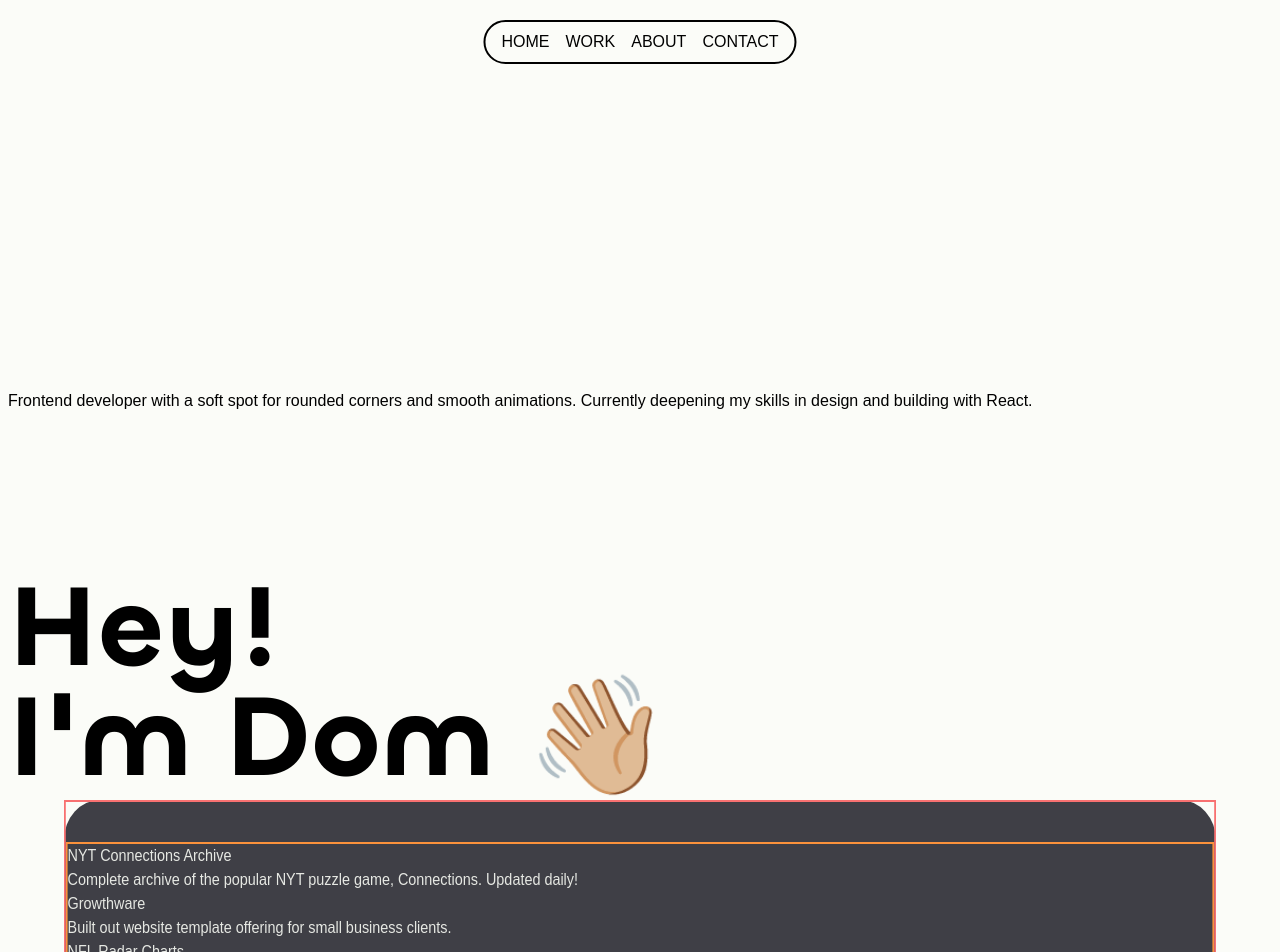
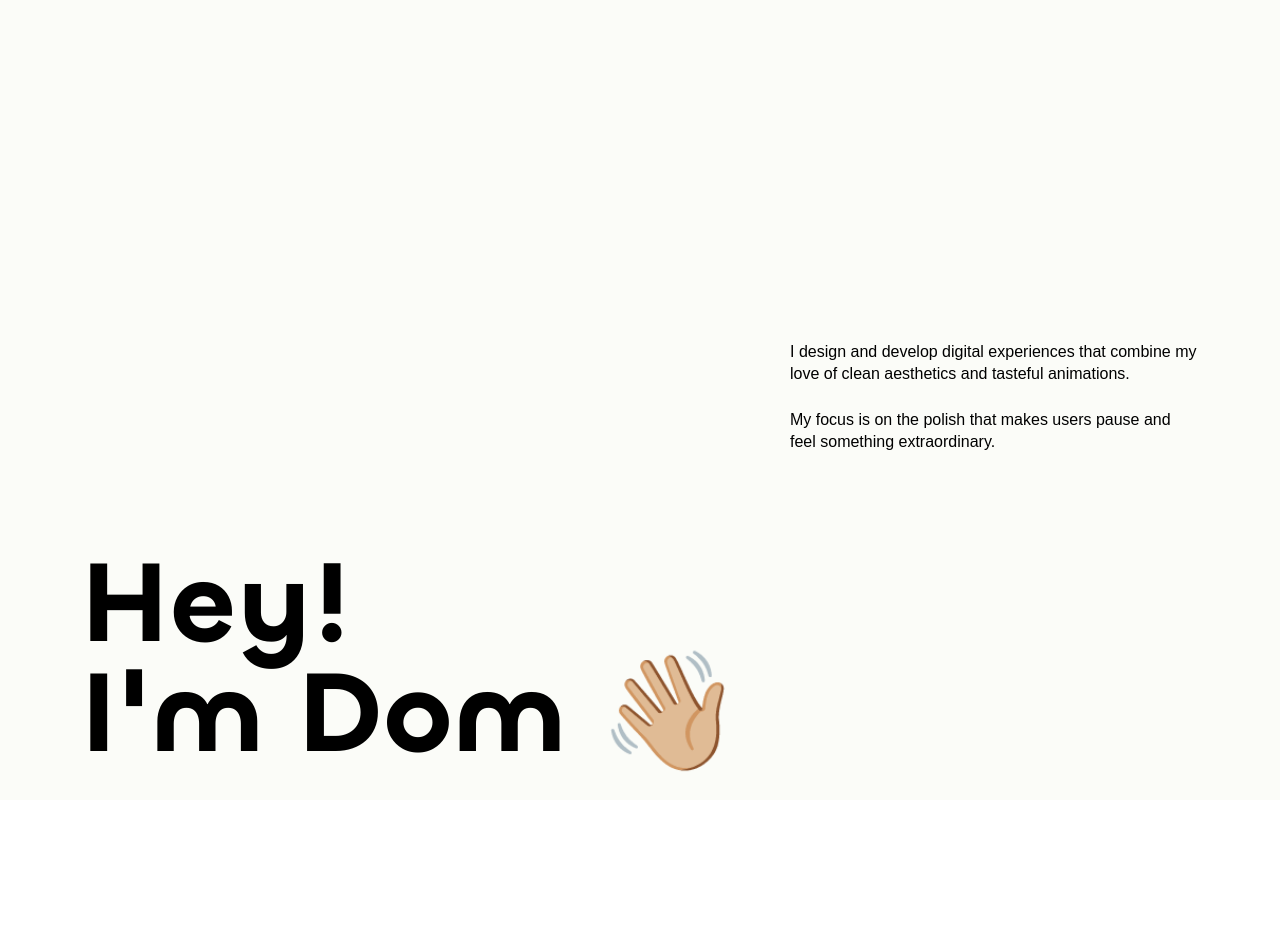
Before and after one commit to domsantini/portfolio2, a Next.js app: page / in a window 1280 px wide. Shown: the top 952 px of the page. After the commit the page ends 800 px from the top, so only its background shows below. Built offline with nearby package versions, Linux system fonts and the light colour scheme; a web font is replaced by a local one.

Commit message:
Finish landing copy and layout

```diff
--- a/app/components/LandingSection.jsx
+++ b/app/components/LandingSection.jsx
@@ -1,23 +1,17 @@
 "use client";
-import React from "react";
-import { motion, useTransform } from "framer-motion";
 
-export default function LandingSection({ scrollYProgress }) {
-
-  // const input = [0,1]
-  // const output = [1,0]
-  const input = [0,0.3,0.5]
-  const output = [1,0.1,0]
-  const opacity = useTransform(scrollYProgress, input, output)
-  const y = useTransform(scrollYProgress,[0,1],[0,-100])
-
+export default function LandingSection() {
   return (
-    <motion.section style={{ opacity, y }} className="sticky top-0 h-screen">
-      <div className='relative w-full h-screen flex flex-col justify-end p-2'>
-        <p className='text-balance mb-40'>
-          Frontend developer with a soft spot for rounded corners and smooth
-          animations. Currently deepening my skills in design and building with
-          React.
+    <section className="h-[100dvh] p-4 md:px-8 lg:px-20 lg:pb-8">
+      <div className='flex flex-col justify-end h-full'>
+        <p className='text-sm lg:text-base leading-3 text-pretty mb-24 ml-auto mr-0 max-w-[285px] lg:max-w-[410px]'>
+          <span className='block  leading-snug'>
+            I design and develop digital experiences that combine my love of clean aesthetics and tasteful animations.
+          </span>
+          <br />
+          <span className='block leading-snug'>
+            My focus is on the polish that makes users pause and feel something extraordinary.
+          </span>
         </p>
         <h1 className="font-chillax font-semibold text-[clamp(50px,9vw,140px)] leading-[0.95]">
           Hey!
@@ -25,6 +19,6 @@ export default function LandingSection({ scrollYProgress }) {
           I'm Dom 👋🏼
         </h1>
       </div>
-    </motion.section>
+    </section>
   );
 }
--- a/app/components/MainContentWrapper.jsx
+++ b/app/components/MainContentWrapper.jsx
@@ -3,10 +3,10 @@ import { motion, useTransform } from 'framer-motion'
 
 function MainContentWrapper({ scrollYProgress, children }) {
 
-  const scaleX = useTransform(scrollYProgress, [0,1], [0.9,1])
+  const borderRadius = useTransform(scrollYProgress, [0,1], [40,0])
 
   return (
-    <motion.section style={{ scaleX }} className='bg-zinc-700 sticky top-0 rounded-[40px]'>
+    <motion.section style={{ borderRadius }} className='bg-zinc-700 sticky top-0'>
       {children}
     </motion.section>
   )
--- a/app/components/WorkSection.jsx
+++ b/app/components/WorkSection.jsx
@@ -3,14 +3,9 @@ import { projects } from '@/app/data.js'
 
 function WorkSection({ id }) {
   return (
-    <section id={id} className='relative h-screen flex flex-col justify-end pt-10 text-[#E6E8E3] border-2 border-solid border-red-400'>
-      <div className='sticky top-0 h-full border-2 border-solid border-orange-400'>
-        {projects.map(project => (
-          <div>
-            <h1>{project.title}</h1>
-            <p>{project.description}</p>
-          </div>
-        ))}
+    <section id={id} className='relative h-screen flex flex-col justify-end pt-10 text-[#E6E8E3]'>
+      <div className='sticky top-0 h-full'>
+
       </div>
       <h1 className="absolute bottom-2 text-[#E6E8E3] text-[clamp(50px,9vw,140px)] font-chillax font-semibold">Select Work</h1>
     </section>
--- a/app/page.js
+++ b/app/page.js
@@ -1,43 +1,12 @@
 'use client'
 import React from 'react'
-import { useScroll } from 'framer-motion';
-
-import Blob from './components/Blob/Blob'
-import Navbar from "./components/Navbar.jsx";
-import LandingSection from "./components/LandingSection";
-import MainContentWrapper from "./components/MainContentWrapper";
-import WorkSection from "./components/WorkSection";
-import AboutSection from "./components/AboutSection";
-import ContactSection from "./components/ContactSection.jsx";
+import LandingSection from './components/LandingSection';
 
 export default function Home() {
 
-  const container = React.useRef();
-  const { scrollYProgress } = useScroll({
-    target: container,
-    offset: ['start start', 'center end']
-  })
-
   return (
-    <main ref={container} className='relative bg-[#FBFCF8] h-full'>
-      {/* <Blob /> */}
-      <Navbar />
-      <LandingSection scrollYProgress={scrollYProgress}/>
-      <MainContentWrapper scrollYProgress={scrollYProgress}>
-        <WorkSection id='work'/>
-        <AboutSection id='about' />
-      </MainContentWrapper>
-      {/* <ContactSection /> */}
-      {/* <div
-        className='relative h-[500px] bg-slate-300 border border-solid border-red-500'
-        style={{ clipPath: 'polygon(0% 0%, 100% 0%, 100% 100%, 0% 100%)'}}
-      >
-        <div className='relative h-[calc(200vh+500px)] -top-[200vh]'>
-          <div className='sticky top-[calc(200vh-500px)] h-[500px] flex items-end'>
-            <p>Footer content stuff</p>
-          </div>
-        </div>
-      </div> */}
+    <main className='bg-[#FBFCF8] h-[100dvh]'>
+      <LandingSection />
     </main>
   );
 }
```
